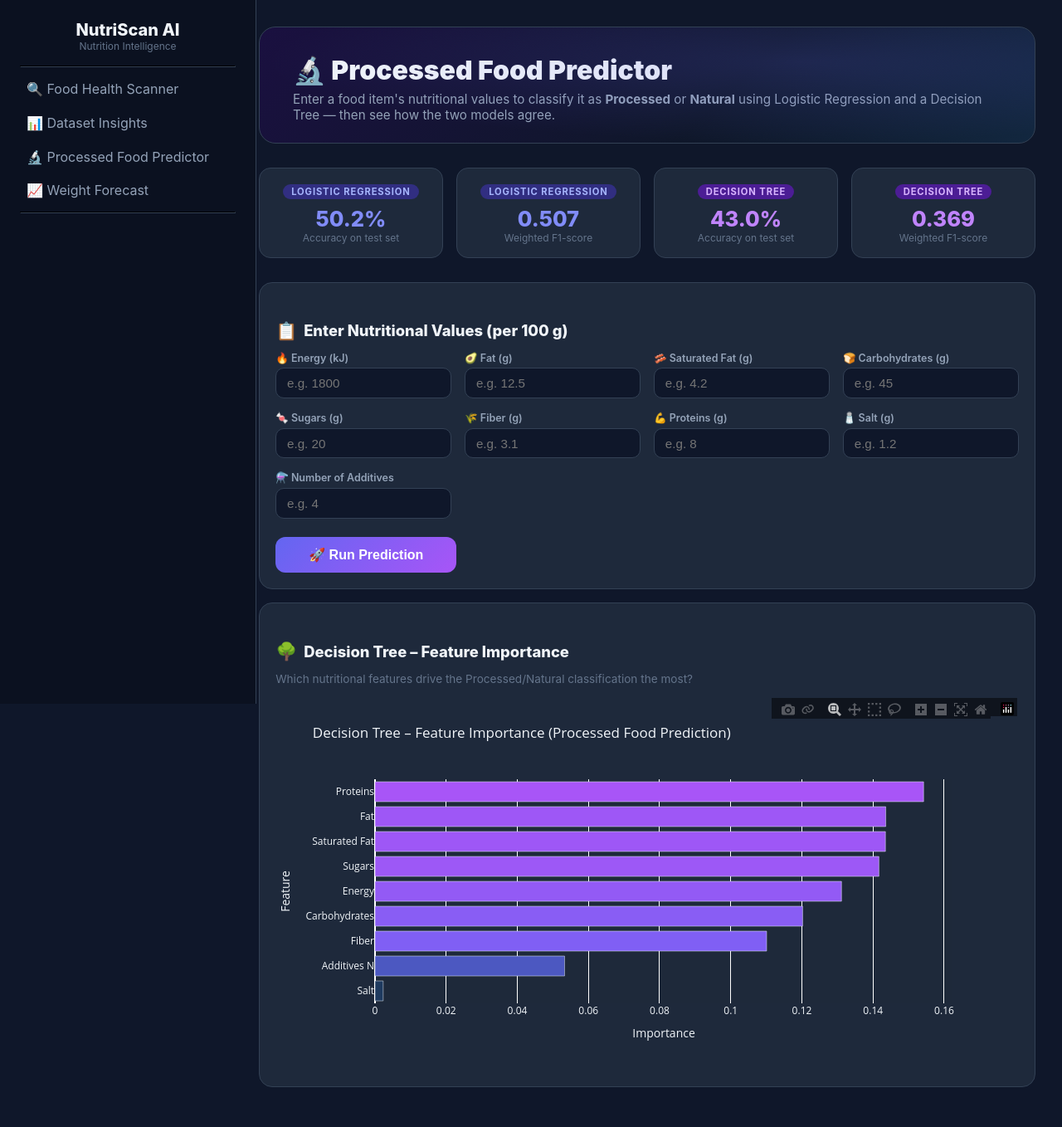
After one commit to ashwin81006/Smart-Nutrition-and-Health-Prediction-System, a Flask app: page /prediction in a window 1280 px wide. The commit adds this page. Shown: the whole page at 83% size. Run offline with Flask 3, Linux system fonts and the light colour scheme; some libraries are stand-ins or nearby versions.

Commit message:
feat: add Processed Food Predictor with Logistic Regression and Decision Tree models

```diff
--- a/app.py
+++ b/app.py
@@ -8,6 +8,8 @@ import plotly.express as px
 import plotly.graph_objects as go
 from flask import Flask, render_template, request, session, jsonify
 from sklearn.ensemble import RandomForestClassifier
+from sklearn.linear_model import LogisticRegression
+from sklearn.tree import DecisionTreeClassifier
 from sklearn.preprocessing import LabelEncoder, StandardScaler
 from sklearn.model_selection import train_test_split
 from sklearn.metrics import accuracy_score, f1_score, classification_report, confusion_matrix
@@ -27,6 +29,13 @@ FEATURE_COLS = [
     "proteins_100g", "salt_100g", "additives_n",
     "calorie_density", "fat_ratio", "sugar_ratio", "protein_ratio",
     "is_processed",
+]
+
+# Features used specifically for processed-food prediction
+PROCESSED_FEATURE_COLS = [
+    "energy_100g", "fat_100g", "saturated_fat_100g",
+    "carbohydrates_100g", "sugars_100g", "fiber_100g",
+    "proteins_100g", "salt_100g", "additives_n",
 ]
 
 ADDITIVE_KEYWORDS = [
@@ -176,10 +185,43 @@ def load_and_train():
     report = classification_report(y_test, y_pred, target_names=le.classes_, output_dict=True)
     cm = confusion_matrix(y_test, y_pred)
     importances = model.named_steps["clf"].feature_importances_
-    return df, model, le, acc, f1, report, cm, importances, X_test, y_test, y_pred
+
+    # ── Processed-food prediction models (Logistic Regression + Decision Tree) ──
+    proc_df = df[PROCESSED_FEATURE_COLS + ["is_processed"]].dropna()
+    Xp = proc_df[PROCESSED_FEATURE_COLS].values
+    yp = proc_df["is_processed"].values
+
+    Xp_train, Xp_test, yp_train, yp_test = train_test_split(
+        Xp, yp, test_size=0.2, random_state=42, stratify=yp
+    )
+
+    # Logistic Regression pipeline
+    lr_pipeline = Pipeline([
+        ("scaler", StandardScaler()),
+        ("clf", LogisticRegression(max_iter=500, class_weight="balanced", random_state=42)),
+    ])
+    lr_pipeline.fit(Xp_train, yp_train)
+    lr_acc = accuracy_score(yp_test, lr_pipeline.predict(Xp_test))
+    lr_f1  = f1_score(yp_test, lr_pipeline.predict(Xp_test), average="weighted")
+
+    # Decision Tree pipeline
+    dt_pipeline = Pipeline([
+        ("scaler", StandardScaler()),
+        ("clf", DecisionTreeClassifier(max_depth=8, class_weight="balanced", random_state=42)),
+    ])
+    dt_pipeline.fit(Xp_train, yp_train)
+    dt_acc = accuracy_score(yp_test, dt_pipeline.predict(Xp_test))
+    dt_f1  = f1_score(yp_test, dt_pipeline.predict(Xp_test), average="weighted")
+    dt_importances = dt_pipeline.named_steps["clf"].feature_importances_
+
+    return (df, model, le, acc, f1, report, cm, importances, X_test, y_test, y_pred,
+            lr_pipeline, lr_acc, lr_f1,
+            dt_pipeline, dt_acc, dt_f1, dt_importances)
 
 # Global variables (loaded once)
-df, model, le, acc, f1, report, cm, importances, X_test, y_test, y_pred = load_and_train()
+(df, model, le, acc, f1, report, cm, importances, X_test, y_test, y_pred,
+ lr_proc_model, lr_proc_acc, lr_proc_f1,
+ dt_proc_model, dt_proc_acc, dt_proc_f1, dt_proc_importances) = load_and_train()
 all_product_names = sorted(df["product_name"].dropna().unique())
 avg_energy = df["energy_100g"].mean()
 avg_sugar = df["sugars_100g"].mean()
@@ -538,5 +580,104 @@ def model_insights():
                            plot_fi=plot_fi, plot_cm=plot_cm, class_report=class_report,
                            plot_scatter=plot_scatter, feature_count=len(FEATURE_COLS))
 
+
+# -------------------------------------------------------
+# PROCESSED FOOD PREDICTION  (Logistic Regression + DT)
+# -------------------------------------------------------
+@app.route('/prediction', methods=['GET', 'POST'])
+def prediction():
+    result = None
+
+    # Build feature-importance bar chart for DT (always shown)
+    fi_df = pd.DataFrame({
+        "Feature": [f.replace("_100g","").replace("_"," ").title() for f in PROCESSED_FEATURE_COLS],
+        "Importance": dt_proc_importances
+    }).sort_values("Importance", ascending=True)
+
+    fig_fi = px.bar(
+        fi_df, x="Importance", y="Feature", orientation="h",
+        color="Importance",
+        color_continuous_scale=[[0,"#1e3a5f"],[0.5,"#6366f1"],[1,"#a855f7"]],
+        title="Decision Tree – Feature Importance (Processed Food Prediction)"
+    )
+    fig_fi.update_layout(
+        paper_bgcolor="rgba(0,0,0,0)",
+        plot_bgcolor="rgba(30,41,59,0.2)",
+        font_color="#f1f5f9",
+        coloraxis_showscale=False
+    )
+    plot_fi = fig_fi.to_html(full_html=False)
+
+    if request.method == 'POST':
+        try:
+            energy   = float(request.form.get('energy',   0))
+            fat      = float(request.form.get('fat',      0))
+            sat_fat  = float(request.form.get('sat_fat',  0))
+            carbs    = float(request.form.get('carbs',    0))
+            sugars   = float(request.form.get('sugars',   0))
+            fiber    = float(request.form.get('fiber',    0))
+            protein  = float(request.form.get('protein',  0))
+            salt     = float(request.form.get('salt',     0))
+            additives_n = float(request.form.get('additives_n', 0))
+
+            input_vec = np.array([[energy, fat, sat_fat, carbs, sugars,
+                                   fiber, protein, salt, additives_n]])
+
+            # ── Logistic Regression ──
+            lr_pred  = int(lr_proc_model.predict(input_vec)[0])
+            lr_proba = lr_proc_model.predict_proba(input_vec)[0]
+            lr_conf  = float(lr_proba[lr_pred]) * 100
+
+            # ── Decision Tree ──
+            dt_pred  = int(dt_proc_model.predict(input_vec)[0])
+            dt_proba = dt_proc_model.predict_proba(input_vec)[0]
+            dt_conf  = float(dt_proba[dt_pred]) * 100
+
+            # Ensemble vote
+            votes = lr_pred + dt_pred        # 0 = Natural twice, 2 = Processed twice, 1 = split
+            if votes >= 2:
+                ensemble = "Processed"
+                ensemble_icon = "🏭"
+                ensemble_color = "#ef4444"
+            elif votes == 0:
+                ensemble = "Natural / Minimally Processed"
+                ensemble_icon = "🌿"
+                ensemble_color = "#22c55e"
+            else:
+                ensemble = "Uncertain – Models Disagree"
+                ensemble_icon = "⚠️"
+                ensemble_color = "#eab308"
+
+            result = {
+                "lr_label":   "Processed" if lr_pred == 1 else "Natural",
+                "lr_conf":    round(lr_conf, 1),
+                "lr_acc":     round(lr_proc_acc * 100, 1),
+                "lr_f1":      round(lr_proc_f1, 3),
+                "lr_color":   "#ef4444" if lr_pred == 1 else "#22c55e",
+                "dt_label":   "Processed" if dt_pred == 1 else "Natural",
+                "dt_conf":    round(dt_conf, 1),
+                "dt_acc":     round(dt_proc_acc * 100, 1),
+                "dt_f1":      round(dt_proc_f1, 3),
+                "dt_color":   "#ef4444" if dt_pred == 1 else "#22c55e",
+                "ensemble":        ensemble,
+                "ensemble_icon":   ensemble_icon,
+                "ensemble_color":  ensemble_color,
+                # Input echo
+                "energy":      energy,  "fat": fat, "sat_fat": sat_fat,
+                "carbs":       carbs,   "sugars": sugars, "fiber": fiber,
+                "protein":     protein, "salt": salt, "additives_n": int(additives_n),
+            }
+        except Exception as exc:
+            result = {"error": str(exc)}
+
+    return render_template('prediction.html',
+                           plot_fi=plot_fi,
+                           result=result,
+                           lr_acc=round(lr_proc_acc*100, 1),
+                           lr_f1=round(lr_proc_f1, 3),
+                           dt_acc=round(dt_proc_acc*100, 1),
+                           dt_f1=round(dt_proc_f1, 3))
+
+
 if __name__ == '__main__':
     app.run(debug=True)
--- a/templates/base.html
+++ b/templates/base.html
@@ -212,9 +212,10 @@
             <div style="font-size:0.75rem; color:#64748b;">Nutrition Intelligence</div>
         </div>
         <hr>
-        <a href="/" class="nav-link">Food Health Scanner</a>
-        <a href="/insights" class="nav-link">Dataset Insights</a>
-        <a href="/forecast" class="nav-link">Prediction</a>
+        <a href="/" class="nav-link">🔍 Food Health Scanner</a>
+        <a href="/insights" class="nav-link">📊 Dataset Insights</a>
+        <a href="/prediction" class="nav-link">🔬 Processed Food Predictor</a>
+        <a href="/forecast" class="nav-link">📈 Weight Forecast</a>
         <hr>
     </div>
     <div class="main-content">
--- /dev/null
+++ b/templates/prediction.html
@@ -0,0 +1,352 @@
+{% extends "base.html" %}
+{% block content %}
+
+<style>
+  /* ── page-level overrides ── */
+  .pred-hero {
+    background: linear-gradient(135deg, #1a1040 0%, #0f172a 60%, #12273f 100%);
+    border: 1px solid #334155;
+    border-radius: 20px;
+    padding: 2rem 2.5rem 1.5rem;
+    margin-bottom: 1.8rem;
+    position: relative;
+    overflow: hidden;
+  }
+  .pred-hero::before {
+    content: "";
+    position: absolute;
+    inset: 0;
+    background: radial-gradient(ellipse at 70% 30%, rgba(99,102,241,.18) 0%, transparent 70%);
+    pointer-events: none;
+  }
+  .pred-hero h1 { font-size: 2rem; font-weight: 900; margin: 0 0 .4rem; }
+  .pred-hero p  { color: #94a3b8; margin: 0; font-size: .95rem; }
+
+  /* model metric pills */
+  .model-metrics {
+    display: flex; gap: 1rem; flex-wrap: wrap; margin-bottom: 1.8rem;
+  }
+  .metric-pill {
+    flex: 1; min-width: 160px;
+    background: #1e293b;
+    border: 1px solid #334155;
+    border-radius: 14px;
+    padding: 1rem 1.2rem;
+    text-align: center;
+  }
+  .metric-pill .mp-badge {
+    font-size: .7rem; font-weight: 700; letter-spacing: .08em;
+    text-transform: uppercase; padding: 2px 10px; border-radius: 20px;
+    margin-bottom: .5rem; display: inline-block;
+  }
+  .lr-badge  { background: #312e81; color: #a5b4fc; }
+  .dt-badge  { background: #4c1d95; color: #d8b4fe; }
+  .metric-pill .mp-val { font-size: 1.6rem; font-weight: 800; }
+  .metric-pill .mp-lbl { font-size: .75rem; color: #64748b; }
+
+  /* form grid */
+  .form-grid {
+    display: grid;
+    grid-template-columns: repeat(auto-fill, minmax(200px, 1fr));
+    gap: 1rem;
+  }
+  .form-group { display: flex; flex-direction: column; }
+  .form-group label {
+    font-size: .78rem; color: #94a3b8; margin-bottom: .3rem; font-weight: 600;
+  }
+  .form-group input {
+    background: #0f172a;
+    border: 1px solid #334155;
+    border-radius: 10px;
+    color: #f1f5f9;
+    padding: .55rem .8rem;
+    font-size: .95rem;
+    transition: border-color .2s;
+    width: 100%;
+    box-sizing: border-box;
+    margin-bottom: 0;
+  }
+  .form-group input:focus { border-color: #6366f1; outline: none; }
+
+  .btn-predict {
+    background: linear-gradient(135deg, #6366f1, #a855f7);
+    color: #fff;
+    border: none;
+    border-radius: 12px;
+    padding: .75rem 2.5rem;
+    font-size: 1rem;
+    font-weight: 700;
+    cursor: pointer;
+    transition: opacity .2s, transform .15s;
+    margin-top: 1.4rem;
+  }
+  .btn-predict:hover { opacity: .85; transform: translateY(-2px); }
+
+  /* result cards */
+  .results-grid {
+    display: grid;
+    grid-template-columns: 1fr 1fr;
+    gap: 1rem;
+    margin-bottom: 1rem;
+  }
+  @media (max-width: 700px) { .results-grid { grid-template-columns: 1fr; } }
+
+  .result-card {
+    background: #1e293b;
+    border: 1px solid #334155;
+    border-radius: 16px;
+    padding: 1.5rem;
+    position: relative;
+    overflow: hidden;
+  }
+  .result-card::after {
+    content: "";
+    position: absolute;
+    inset: 0;
+    opacity: .06;
+    background: var(--accent);
+    pointer-events: none;
+  }
+
+  .rc-model-name {
+    font-size: .72rem; font-weight: 700; letter-spacing: .1em;
+    text-transform: uppercase; margin-bottom: .7rem;
+  }
+  .rc-verdict {
+    font-size: 1.55rem; font-weight: 900; margin-bottom: .5rem;
+  }
+  .rc-conf-label { font-size: .8rem; color: #64748b; margin-bottom: .25rem; }
+  .conf-bar-track {
+    background: #0f172a;
+    border-radius: 20px;
+    height: 10px;
+    overflow: hidden;
+    margin-bottom: .9rem;
+  }
+  .conf-bar-fill {
+    height: 100%;
+    border-radius: 20px;
+    transition: width 1s ease;
+  }
+  .rc-stats { display: flex; gap: 1.2rem; }
+  .rc-stat { font-size: .8rem; color: #94a3b8; }
+  .rc-stat strong { color: #f1f5f9; }
+
+  /* ensemble verdict */
+  .ensemble-card {
+    background: linear-gradient(135deg, #1a1040 0%, #0f172a 70%);
+    border-radius: 20px;
+    padding: 2rem;
+    text-align: center;
+    border: 2px solid var(--ens-color);
+    margin-bottom: 1.5rem;
+    position: relative;
+    overflow: hidden;
+  }
+  .ensemble-card::before {
+    content: "";
+    position: absolute;
+    inset: 0;
+    background: radial-gradient(ellipse at 50% 50%, var(--ens-color) 0%, transparent 65%);
+    opacity: .08;
+    pointer-events: none;
+  }
+  .ens-icon { font-size: 3.5rem; margin-bottom: .5rem; line-height: 1; }
+  .ens-label { font-size: 2rem; font-weight: 900; color: var(--ens-color); }
+  .ens-sub { color: #94a3b8; font-size: .9rem; margin-top: .4rem; }
+
+  /* input echo table */
+  .echo-table { width: 100%; border-collapse: collapse; font-size: .85rem; }
+  .echo-table th { text-align: left; color: #64748b; font-weight: 600; padding: .4rem .6rem; }
+  .echo-table td { color: #f1f5f9; padding: .4rem .6rem; border-top: 1px solid #1e293b; }
+
+  /* section title */
+  .section-title {
+    font-size: 1.15rem; font-weight: 800; margin: 1.6rem 0 .8rem;
+    display: flex; align-items: center; gap: .5rem;
+  }
+  .section-title span { font-size: 1.3rem; }
+</style>
+
+<!-- ╔══════════ HERO ══════════╗ -->
+<div class="pred-hero">
+  <h1>🔬 Processed Food Predictor</h1>
+  <p>Enter a food item's nutritional values to classify it as <strong>Processed</strong> or <strong>Natural</strong>
+     using Logistic Regression and a Decision Tree — then see how the two models agree.</p>
+</div>
+
+<!-- ╔══ MODEL ACCURACY PILLS ══╗ -->
+<div class="model-metrics">
+  <div class="metric-pill">
+    <div class="mp-badge lr-badge">Logistic Regression</div>
+    <div class="mp-val" style="color:#818cf8;">{{ lr_acc }}%</div>
+    <div class="mp-lbl">Accuracy on test set</div>
+  </div>
+  <div class="metric-pill">
+    <div class="mp-badge lr-badge">Logistic Regression</div>
+    <div class="mp-val" style="color:#818cf8;">{{ lr_f1 }}</div>
+    <div class="mp-lbl">Weighted F1-score</div>
+  </div>
+  <div class="metric-pill">
+    <div class="mp-badge dt-badge">Decision Tree</div>
+    <div class="mp-val" style="color:#c084fc;">{{ dt_acc }}%</div>
+    <div class="mp-lbl">Accuracy on test set</div>
+  </div>
+  <div class="metric-pill">
+    <div class="mp-badge dt-badge">Decision Tree</div>
+    <div class="mp-val" style="color:#c084fc;">{{ dt_f1 }}</div>
+    <div class="mp-lbl">Weighted F1-score</div>
+  </div>
+</div>
+
+<!-- ╔══ INPUT FORM ══╗ -->
+<div class="card">
+  <div class="section-title"><span>📋</span> Enter Nutritional Values (per 100 g)</div>
+  <form method="POST" id="predForm">
+    <div class="form-grid">
+      <div class="form-group">
+        <label>🔥 Energy (kJ)</label>
+        <input type="number" name="energy" id="energy" step="0.1" min="0" placeholder="e.g. 1800"
+               value="{{ result.energy if result and not result.error else '' }}">
+      </div>
+      <div class="form-group">
+        <label>🥑 Fat (g)</label>
+        <input type="number" name="fat" id="fat" step="0.01" min="0" placeholder="e.g. 12.5"
+               value="{{ result.fat if result and not result.error else '' }}">
+      </div>
+      <div class="form-group">
+        <label>🥓 Saturated Fat (g)</label>
+        <input type="number" name="sat_fat" id="sat_fat" step="0.01" min="0" placeholder="e.g. 4.2"
+               value="{{ result.sat_fat if result and not result.error else '' }}">
+      </div>
+      <div class="form-group">
+        <label>🍞 Carbohydrates (g)</label>
+        <input type="number" name="carbs" id="carbs" step="0.01" min="0" placeholder="e.g. 45"
+               value="{{ result.carbs if result and not result.error else '' }}">
+      </div>
+      <div class="form-group">
+        <label>🍬 Sugars (g)</label>
+        <input type="number" name="sugars" id="sugars" step="0.01" min="0" placeholder="e.g. 20"
+               value="{{ result.sugars if result and not result.error else '' }}">
+      </div>
+      <div class="form-group">
+        <label>🌾 Fiber (g)</label>
+        <input type="number" name="fiber" id="fiber" step="0.01" min="0" placeholder="e.g. 3.1"
+               value="{{ result.fiber if result and not result.error else '' }}">
+      </div>
+      <div class="form-group">
+        <label>💪 Proteins (g)</label>
+        <input type="number" name="protein" id="protein" step="0.01" min="0" placeholder="e.g. 8"
+               value="{{ result.protein if result and not result.error else '' }}">
+      </div>
+      <div class="form-group">
+        <label>🧂 Salt (g)</label>
+        <input type="number" name="salt" id="salt" step="0.001" min="0" placeholder="e.g. 1.2"
+               value="{{ result.salt if result and not result.error else '' }}">
+      </div>
+      <div class="form-group">
+        <label>⚗️ Number of Additives</label>
+        <input type="number" name="additives_n" id="additives_n" step="1" min="0" placeholder="e.g. 4"
+               value="{{ result.additives_n if result and not result.error else '' }}">
+      </div>
+    </div>
+    <button type="submit" class="btn-predict">🚀 Run Prediction</button>
+  </form>
+</div>
+
+<!-- ╔══ RESULTS (shown only after POST) ══╗ -->
+{% if result %}
+  {% if result.error %}
+    <div class="alert-warn" style="margin-bottom:1rem;">⚠️ Error: {{ result.error }}</div>
+  {% else %}
+
+  <!-- Ensemble verdict -->
+  <div class="ensemble-card" style="--ens-color: {{ result.ensemble_color }};">
+    <div class="ens-icon">{{ result.ensemble_icon }}</div>
+    <div class="ens-label">{{ result.ensemble }}</div>
+    <div class="ens-sub">Combined verdict from both classifiers</div>
+  </div>
+
+  <!-- Per-model cards -->
+  <div class="results-grid">
+
+    <!-- Logistic Regression card -->
+    <div class="result-card" style="--accent: {{ result.lr_color }};">
+      <div class="rc-model-name" style="color:#818cf8;">📈 Logistic Regression</div>
+      <div class="rc-verdict" style="color:{{ result.lr_color }};">
+        {{ "🏭 Processed" if result.lr_label == "Processed" else "🌿 Natural" }}
+      </div>
+      <div class="rc-conf-label">Confidence: {{ result.lr_conf }}%</div>
+      <div class="conf-bar-track">
+        <div class="conf-bar-fill" style="width:{{ result.lr_conf }}%; background:{{ result.lr_color }};"></div>
+      </div>
+      <div class="rc-stats">
+        <div class="rc-stat">Accuracy <strong>{{ result.lr_acc }}%</strong></div>
+        <div class="rc-stat">F1 <strong>{{ result.lr_f1 }}</strong></div>
+      </div>
+    </div>
+
+    <!-- Decision Tree card -->
+    <div class="result-card" style="--accent: {{ result.dt_color }};">
+      <div class="rc-model-name" style="color:#c084fc;">🌳 Decision Tree</div>
+      <div class="rc-verdict" style="color:{{ result.dt_color }};">
+        {{ "🏭 Processed" if result.dt_label == "Processed" else "🌿 Natural" }}
+      </div>
+      <div class="rc-conf-label">Confidence: {{ result.dt_conf }}%</div>
+      <div class="conf-bar-track">
+        <div class="conf-bar-fill" style="width:{{ result.dt_conf }}%; background:{{ result.dt_color }};"></div>
+      </div>
+      <div class="rc-stats">
+        <div class="rc-stat">Accuracy <strong>{{ result.dt_acc }}%</strong></div>
+        <div class="rc-stat">F1 <strong>{{ result.dt_f1 }}</strong></div>
+      </div>
+    </div>
+  </div>
+
+  <!-- Input echo -->
+  <div class="card">
+    <div class="section-title"><span>📊</span> Input Summary</div>
+    <table class="echo-table">
+      <tr>
+        <th>Energy (kJ)</th><th>Fat (g)</th><th>Sat. Fat (g)</th>
+        <th>Carbs (g)</th><th>Sugars (g)</th><th>Fiber (g)</th>
+        <th>Protein (g)</th><th>Salt (g)</th><th>Additives #</th>
+      </tr>
+      <tr>
+        <td>{{ result.energy }}</td>
+        <td>{{ result.fat }}</td>
+        <td>{{ result.sat_fat }}</td>
+        <td>{{ result.carbs }}</td>
+        <td>{{ result.sugars }}</td>
+        <td>{{ result.fiber }}</td>
+        <td>{{ result.protein }}</td>
+        <td>{{ result.salt }}</td>
+        <td>{{ result.additives_n }}</td>
+      </tr>
+    </table>
+  </div>
+
+  {% endif %}
+{% endif %}
+
+<!-- ╔══ FEATURE IMPORTANCE (always shown) ══╗ -->
+<div class="card">
+  <div class="section-title"><span>🌳</span> Decision Tree – Feature Importance</div>
+  <p style="color:#64748b; font-size:.85rem; margin-top:0;">
+    Which nutritional features drive the Processed/Natural classification the most?
+  </p>
+  {{ plot_fi | safe }}
+</div>
+
+<!-- animate confidence bars after page load -->
+<script>
+  window.addEventListener('load', () => {
+    document.querySelectorAll('.conf-bar-fill').forEach(el => {
+      const w = el.style.width;
+      el.style.width = '0';
+      setTimeout(() => el.style.width = w, 100);
+    });
+  });
+</script>
+
+{% endblock %}
```
